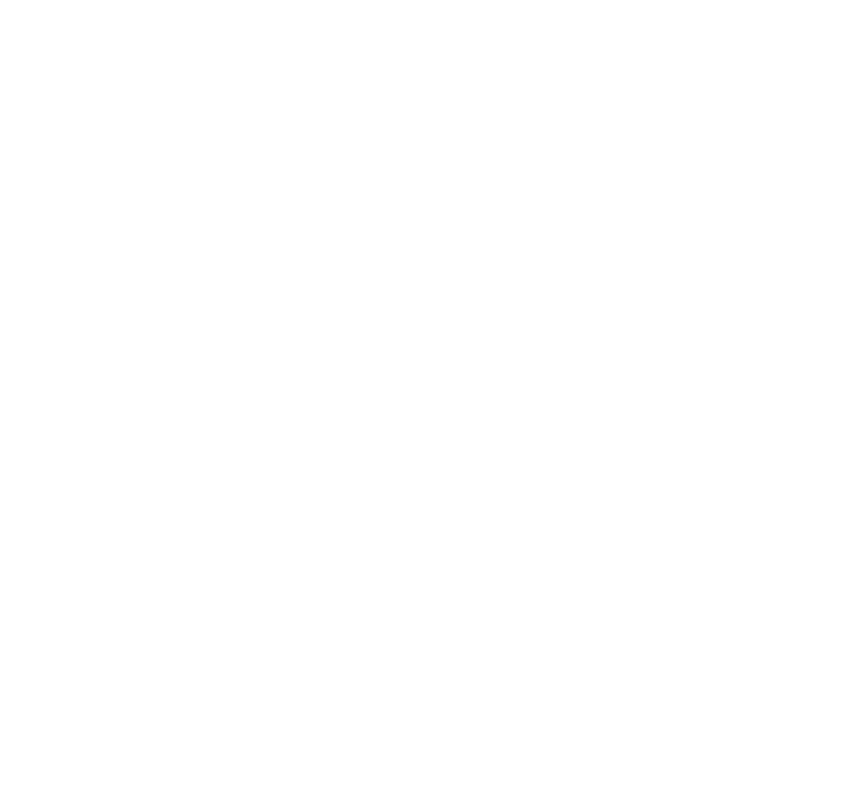
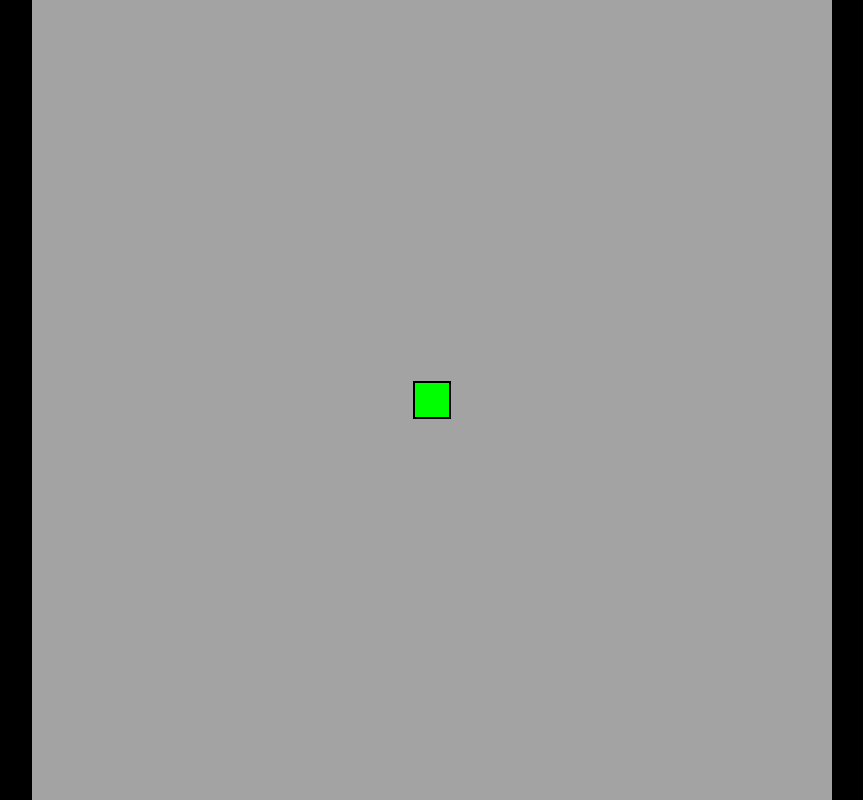
Before and after one commit to Luc4sKr/snake-game-js, a plain HTML site: page index.html in a window 1280 px wide. Shown: the whole page, without its empty margins (208-1071 px from the left). Drawn offline with Linux system fonts and the light colour scheme.

Commit message:
Snake criada

```diff
--- /dev/null
+++ b/css/style.css
@@ -0,0 +1,28 @@
+body {
+    background-color: rgb(0, 0, 0);
+    height: 100vh;
+    width: 100vw;
+    display: flex;
+    justify-content: center;
+    align-items: center;
+    margin: 0;
+}
+
+#game-board {
+    background-color: #CCCC;
+    width: 100vmin;
+    height: 100vmin;
+    display: grid;
+    grid-template-columns: repeat(21, 1fr);
+    grid-template-rows: repeat(21, 1fr);
+}
+
+.snake {
+    background-color: rgb(0, 255, 0);
+    border: .25vmin solid rgb(0, 0, 0);
+}
+
+.food {
+    background-color: rgb(255, 0, 0);
+    border: .25vmin solid rgb(0, 0, 0)
+}
--- a/index.html
+++ b/index.html
@@ -4,11 +4,14 @@
     <meta charset="UTF-8">
     <meta http-equiv="X-UA-Compatible" content="IE=edge">
     <meta name="viewport" content="width=device-width, initial-scale=1.0">
+    <link rel="stylesheet" href="css/style.css">
     <title>Snake Game</title>
 </head>
 <body>
 
+    <div id="game-board"></div>
 
+    <script src="js/script.js" defer type="module"></script>
 
 </body>
 </html>
--- /dev/null
+++ b/js/script.js
@@ -0,0 +1,31 @@
+import {update as updateSnake, draw as drawSnake, SNAKE_SPEED} from "./snake.js";
+
+
+let lastRendertime = 0;
+const gameBoard = document.getElementById("game-board");
+
+
+function main(currentTime) {
+    window.requestAnimationFrame(main);
+    const secondsSinceLastRender = (currentTime - lastRendertime) / 1000; // É dividido por 1000 para converter de milésimos para segundos
+
+    if (secondsSinceLastRender < 1 / SNAKE_SPEED) return
+
+    lastRendertime = currentTime;
+
+    update();
+    draw();
+}
+
+
+window.requestAnimationFrame(main)
+
+
+function update() {
+    updateSnake();
+}
+
+function draw() {
+    gameBoard.innerHTML = ""; // Limpa a tela
+    drawSnake(gameBoard);
+}
--- /dev/null
+++ b/js/snake.js
@@ -0,0 +1,20 @@
+export const SNAKE_SPEED = 2; // Se move 2 vezes por segundo
+const snakeBody = [{x: 11, y: 11}];
+
+// Atualiza a cobra
+export function update() {
+    for (let i=snakeBody.length - 2; i>=0; i--) {
+        snakeBody[i + 1] = { ...snakeBody[i] };
+    }
+}
+
+// Desenha a cobra
+export function draw(gameBoard) {
+    snakeBody.forEach(segment => {
+        const snakeElement = document.createElement("div"); // Cria uma div para cada quadrado da cobra
+        snakeElement.style.gridRowStart = segment.y; // Posição y da cobra
+        snakeElement.style.gridColumnStart = segment.x; // Posição x da cobra
+        snakeElement.classList.add("snake"); // Adiciona o quadrado na classe "snake" no css
+        gameBoard.appendChild(snakeElement); // Adiciona como uma classe filha do game-board
+    })
+}
```
Also changed, not shown: js/input.js (added).
